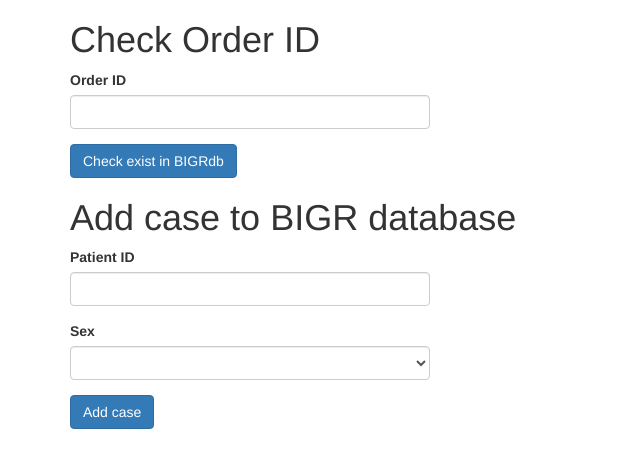
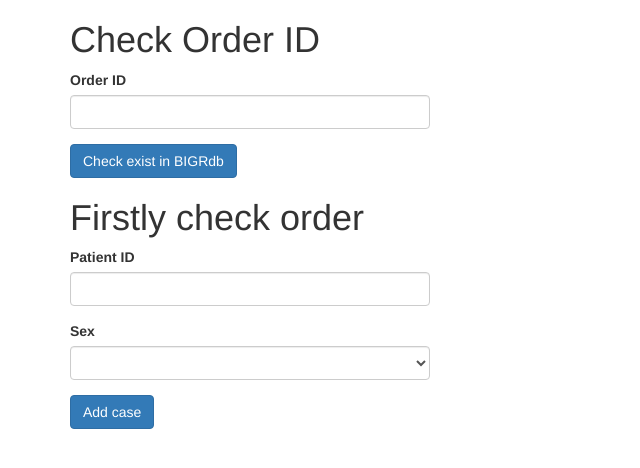
Before and after one commit to kosta-blackshow/cronus, a Flask app: page / in a window 1280 px wide. Shown: the top 468 px of the page, without its empty margins (0-640 px from the left). Run offline with Flask 2, Linux system fonts and the light colour scheme; some libraries are stand-ins or nearby versions.

Commit message:
v0.7 rename, add files templates

```diff
--- a/app/forms.py
+++ /dev/null
@@ -1,14 +0,0 @@
-from flask_wtf import FlaskForm
-from wtforms import StringField, SubmitField, SelectField
-from wtforms.validators import DataRequired
-
-
-class OrderCheckForm(FlaskForm):
-    order_id = order_id = StringField('Order ID', validators=[DataRequired()])
-    check_order_id = SubmitField('Check exist in BIGRdb')
-
-
-class AddCaseForm(FlaskForm):
-    patient_id = StringField('Patient ID', validators=[DataRequired()])
-    sex = SelectField('Sex', choices=[' ', 'F', 'M'], default=' ')
-    submit = SubmitField('Add case')
--- a/app/routes.py
+++ /dev/null
@@ -1,36 +0,0 @@
-from flask import render_template, flash, redirect, url_for
-from app import app, db
-from app.forms import AddCaseForm, OrderCheckForm
-from app.models import Patient
-
-@app.route('/', methods=['GET', 'POST'])
-@app.route('/add_case', methods=['GET', 'POST'])
-def add_case():
-    add_form = AddCaseForm()
-    check_form = OrderCheckForm()
-    if check_form.check_order_id.data and check_form.validate_on_submit():
-        check_form = OrderCheckForm(**{'order_id': check_form.order_id.data})
-        #сгенерируй id
-        patient = Patient()
-        db.session.add(patient)
-        db.session.flush()  # в этот момент происходит автогенерация id
-        add_form.patient_id.data = f'BIGRP-{patient.id:0>5}'
-        flash('Patient ID is generated')
-
-    if add_form.submit.data and add_form.validate_on_submit(): # если все поля заполнены, то добавь в базу
-        patient = Patient(
-            patient=add_form.patient_id.data,
-            sex=add_form.sex.data,
-        )
-        db.session.add(patient)
-        db.session.commit()
-        flash('Patient {} successfully added'.format(add_form.patient_id.data))
-
-    return render_template(
-        'add_case.html',
-        add_form=add_form,
-        check_form=check_form,
-    )
-
-#@app.route('/add_case_to_patient')
-#def
--- a/app/templates/add_case.html
+++ /dev/null
@@ -1,21 +0,0 @@
-{% extends 'base.html' %}
-{% import 'bootstrap/wtf.html' as wtf %}
-
-{% block app_content %}
-    <h1>Check Order ID</h1>
-    <div class="row">
-        <div class="col-md-4">
-            {{ wtf.quick_form(check_form, button_map={
-            check_form.check_order_id.name : 'primary'})
-            }}
-        </div>
-    </div>
-    <h1>Add case to BIGR database</h1>
-    <div class="row">
-        <div class="col-md-4">
-            {{ wtf.quick_form(add_form, button_map={
-            add_form.submit.name : 'primary'})
-            }}
-        </div>
-    </div>
-{% endblock %}
--- a/app/__init__.py
+++ b/backend/__init__.py
@@ -4,7 +4,7 @@ from flask_sqlalchemy import SQLAlchemy
 from flask_migrate import Migrate
 from flask_bootstrap import Bootstrap
 
-from app.models import Base
+from backend.models import Base
 
 app = Flask(__name__)
 app.config.from_object(Config)
@@ -12,4 +12,4 @@ db = SQLAlchemy(app, model_class=Base)
 migrate = Migrate(app, db)
 bootstrap = Bootstrap(app)
 
-from app import routes, models
+from backend import routes, models
--- /dev/null
+++ b/backend/forms.py
@@ -0,0 +1,27 @@
+from flask_wtf import FlaskForm
+from wtforms import StringField, SubmitField, SelectField
+from wtforms.validators import DataRequired
+
+
+class OrderCheckForm(FlaskForm):
+    order_id = StringField('Order ID', validators=[DataRequired()])
+
+    #def validate_order_id(self):
+        #for patient in skip_empty_values_from_list_field(patients):
+        #   if not s3_patient_exists(f"{form.cohort_id.data}/{patient}/", form.cloud_socket.data):
+        #       raise ValidationError(f'Sample {patient} of cohort {form.cohort_id.data} not found on s3')
+   #     pass
+    check_order_id = SubmitField('Check exist in BIGRdb')
+
+
+class CaseForm(FlaskForm):
+    patient_id = StringField('Patient ID', validators=[DataRequired()])
+    sex = SelectField('Sex', choices=[' ', 'F', 'M'], default=' ')
+
+
+class AddCaseForm(CaseForm):
+    submit = SubmitField('Add case')
+
+
+class UpdateCaseForm(CaseForm):
+    update = SubmitField('Update case')
--- /dev/null
+++ b/backend/routes.py
@@ -0,0 +1,70 @@
+from flask import render_template, flash, redirect, url_for
+from backend import app, db
+from backend.forms import AddCaseForm, OrderCheckForm
+from backend.models import Patient
+
+
+@app.route('/', methods=['GET'])
+def home():
+    form = AddCaseForm()
+    import_form = OrderCheckForm()
+    return render_template(
+        'main.html',
+        form=form,
+        import_form=import_form,
+        order_title='Check Order ID',
+        case_title='Firstly check order',
+    )
+
+@app.route('/import_order', methods=['POST'])
+def import_order():
+    form = AddCaseForm()
+    import_form = OrderCheckForm()
+    if import_form.check_order_id.data and import_form.validate_on_submit():
+        # 1 - проверка есть ли ордер в базе данных
+        # если да - вернуть все данные пациента и кейса
+        #         - создать и заполнить форму UpdateCaseFom
+        # иначе -
+        # 2 - проверка, есть ли данные на s3
+        # если да - создать нового пациента
+        #         - попробовать подгрузить данные из Йорма
+        #         - создать и заполнить форму AddCaseForm
+        # иначе - вызвать ошибку, что фалов нет на s3
+        #       - перенаправить на начальную страницу
+
+        #сгенерируй id
+        patient = Patient()
+        db.session.add(patient)
+        db.session.flush()  # в этот момент происходит автогенерация id
+        form.patient_id.data = f'BIGRP-{patient.id:0>5}'
+        flash('Patient ID is generated')
+
+    return render_template(
+        'main.html',
+        form=form,
+        import_form=import_form,
+        order_title='Order ID',
+        case_title='Add case to Chronus database',
+    )
+
+
+@app.route('/add_case', methods=['GET', 'POST'])
+def add_case():
+    form = AddCaseForm()
+    import_form = OrderCheckForm()
+    if form.submit.data and form.validate_on_submit(): # если все поля заполнены, то добавь в базу
+        patient = Patient(
+            patient=form.patient_id.data,
+            sex=form.sex.data,
+        )
+        db.session.add(patient)
+        db.session.commit()
+        flash('Patient {} successfully added'.format(form.patient_id.data))
+
+    return render_template(
+        'main.html',
+        form=form,
+        import_form=import_form,
+        order_title='Order ID',
+        case_title='Add case to Chronus database',
+    )
--- a/app/templates/base.html
+++ b/backend/templates/base.html
@@ -1,7 +1,7 @@
 {% extends 'bootstrap/base.html' %}
 
 {% block title %}
-    {% if title %}{{ title }} - Microblog{% else %}Welcome to Microblog{% endif %}
+    {% if title %}{{ title }}{% endif %}
 {% endblock %}
 
 {% block content %}
--- /dev/null
+++ b/backend/templates/main.html
@@ -0,0 +1,29 @@
+{% extends 'base.html' %}
+{% import 'bootstrap/wtf.html' as wtf %}
+
+{% block app_content %}
+    <h1>{{ order_title }}</h1>
+    <div class="row">
+        <div class="col-md-4">
+            {{ wtf.quick_form(
+            import_form,
+            action='/import_order',
+            method="post",
+            button_map={import_form.check_order_id.name : 'primary'}
+            )
+            }}
+        </div>
+    </div>
+    <h1>{{ case_title }}</h1>
+    <div class="row">
+        <div class="col-md-4">
+            {{ wtf.quick_form(
+            form,
+            action='/add_case',
+            method="post",
+            button_map={
+            form.submit.name : 'primary'})
+            }}
+        </div>
+    </div>
+{% endblock %}
--- a/bigr.py
+++ b/cronus.py
@@ -1,5 +1,5 @@
-from app import app, db
-from app.models import Patient
+from backend import app, db
+from backend.models import Patient
 
 @app.shell_context_processor
 def make_shell_context():
```
Also changed, not shown: app/templates/index.html (deleted, +0 -8 lines), README.md (added), backend/models.py (line endings or trailing spaces), docker-compose.yaml (added), 1 other file.
